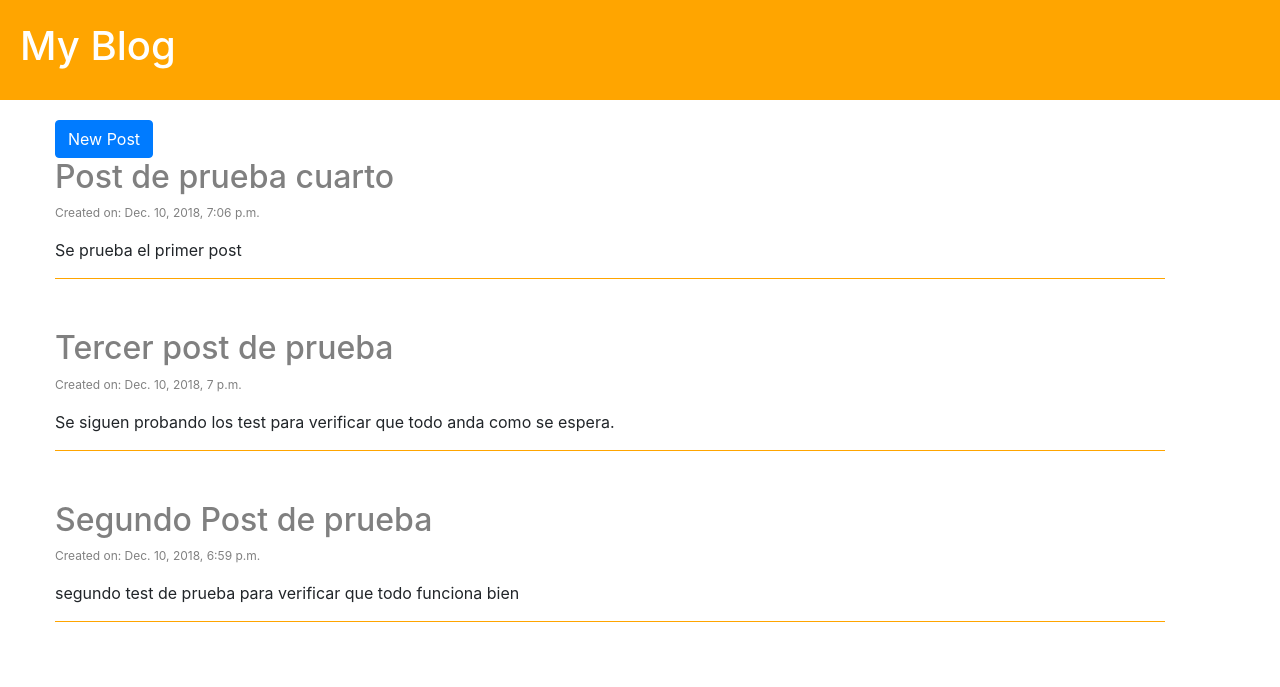
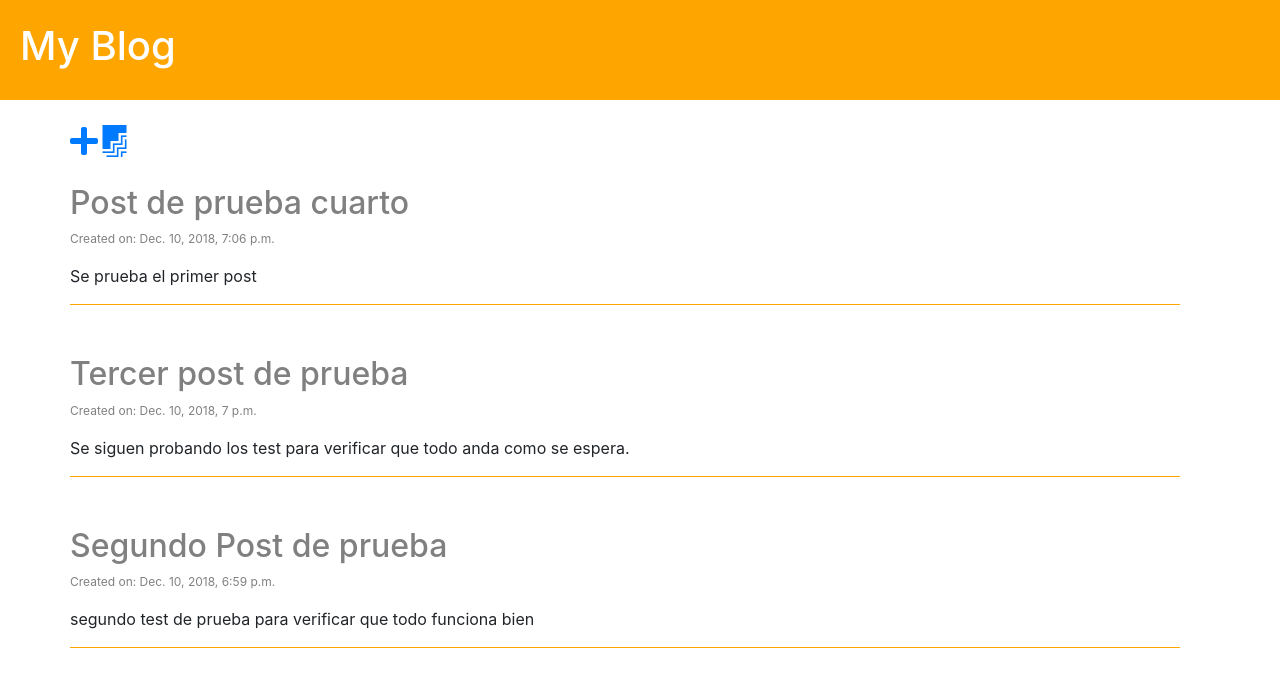
Before and after one commit to joseppalau/blogDjango, a Django app: page / in a window 1280 px wide. Shown: the top 687 px of the page. Run offline with Django 3.2, Linux system fonts and the light colour scheme; a user stored in the database is signed in; data comes from the database, SQL or seed files in the repository; both versions use the stored data as it was after the commit; some libraries are stand-ins or nearby versions.

Commit message:
listado drafts y función publicar

```diff
--- a/blog/static/css/style.css
+++ b/blog/static/css/style.css
@@ -13,9 +13,11 @@
 .page-header a{
     color:white;
     text-decoration:none;
+    float:right;
 }
 .container{
-    margin-left: 40px
+    margin-top:25px;
+    padding-left: 0px;
 }
 
 .post{
--- a/blog/templates/blog/base.html
+++ b/blog/templates/blog/base.html
@@ -12,7 +12,7 @@
 </head>
 <body>
 <div class = "page-header">
-   <h1><a href="/">My Blog</a></h1>
+    <h1><a href="/">My Blog</a></h1>
 </div>
 
 <div class="container">
--- a/blog/templates/blog/post_list.html
+++ b/blog/templates/blog/post_list.html
@@ -1,8 +1,11 @@
 {% extends 'blog/base.html' %}
 {% block content %}
     {% if user.is_authenticated %}
-     <a href="/post/new" class="btn btn-primary">New Post</a>
+     <a href="/post/new"><i class="fas fa-plus fa-2x"></i></a>
+     <a href="{% url 'post_draft' %}"><i class="fab fa-firstdraft fa-2x"></i></a>
     {% endif %}
+
+    <div class="container">
 
       {% for post in posts %}
       <div class="post">
@@ -12,4 +15,6 @@
       </div>
       {% endfor %}
 
+    </div>
+
 {% endblock %}
--- a/blog/urls.py
+++ b/blog/urls.py
@@ -3,7 +3,9 @@
 
 urlpatterns = [
     path('', views.post_list, name='post_list'),
+    path('drafts/', views.draft_post, name='post_draft'),
     path('post/<int:pk>/', views.post_detail, name='post_detail'),
     path('post/new/', views.new_post, name='new_post'),
-    path('post/<int:pk>/edit/', views.edit_post, name="edit_post")
+    path('post/<int:pk>/edit/', views.edit_post, name="edit_post"),
+    path('post/<int:pk>/publish/', views.post_publish, name="post_publish"),
 ]
--- a/blog/views.py
+++ b/blog/views.py
@@ -12,7 +12,7 @@
 
 def post_detail(request, pk):
     post = get_object_or_404(Post, pk=pk)
-    stuff_frontend = {'post':post}
+    stuff_frontend = {'post': post}
     return render(request, 'blog/post_detail.html', stuff_frontend)
 # Create your views here.
 
@@ -23,7 +23,6 @@
         if form.is_valid():
             post = form.save(commit=False)
             post.author = request.user
-            post.published_date = timezone.now()
             post.save()
             return redirect('post_detail', pk=post.pk)
     else:
@@ -41,7 +40,6 @@
             post = form.save(commit=False)
             post.author = request.user
             post.pk = pk
-            post.published_date = timezone.now()
             post.save()
             return redirect('post_detail', pk=post.pk)
     else:
@@ -49,3 +47,15 @@
         title = "Edit Post"
         stuff_frontend = {'form': form, 'title': title}
     return render(request, 'blog/post_edit.html', stuff_frontend)
+
+
+def draft_post(request):
+    posts = Post.objects.filter(published_date__isnull=True).order_by('-created_date')
+    stuff_frontend = {'posts':posts}
+    return render(request, 'blog/post_draft_list.html', stuff_frontend)
+
+
+def post_publish(request, pk):
+    post = get_object_or_404(Post, pk=pk)
+    post.publish()
+    return redirect(request, 'blog/post_list.html')
```
Also changed, not shown: blog/templates/blog/post_detail.html (+8 -5 lines), blog/templates/blog/post_draft_list.html (added, +11 -0 lines), db.sqlite3. Lines whose indentation alone changed are shown as unchanged.
